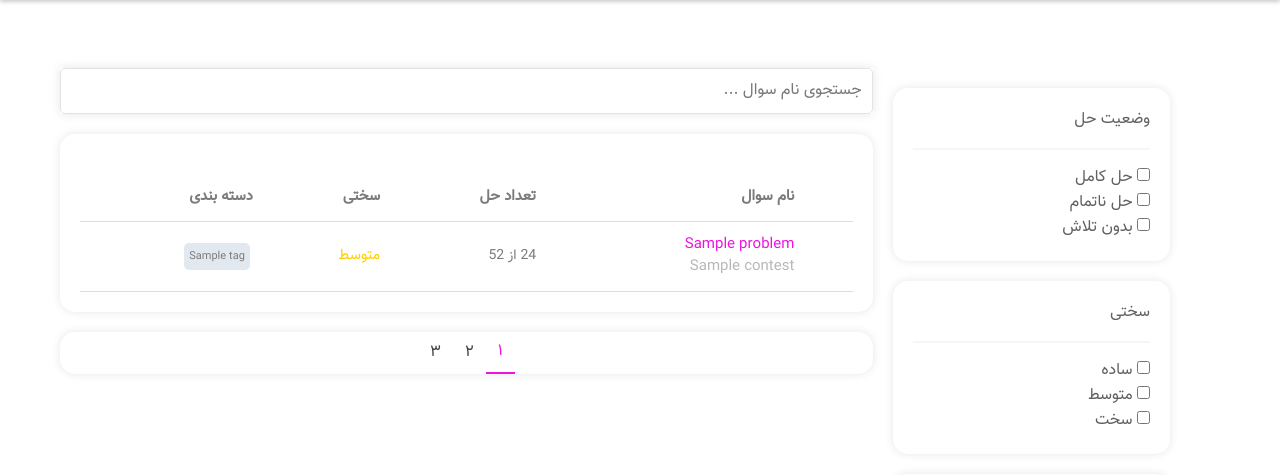
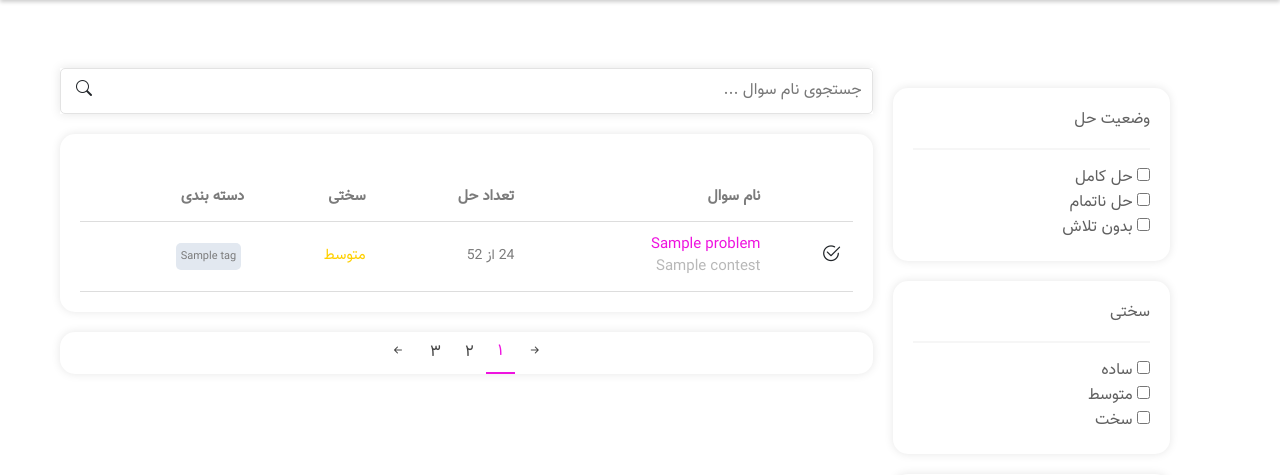
Before and after one commit to ali-hv/upcode, a Django app: page /problemset in a window 1280 px wide. Shown: the part 70-545 px from the top of the page. Run offline with Django 5.2, Linux system fonts and the light colour scheme; tables that the repository leaves empty hold one stand-in row (values such as "Sample post").

Commit message:
add bootstrap icon link

```diff
--- a/src/templates/base/base_ref.html
+++ b/src/templates/base/base_ref.html
@@ -6,5 +6,6 @@
 <meta name="description" content="با آپ کد مهارت هاتو قوی کن">
 <link href="" rel="icon">
 <link href="{% static 'base/css/style.css' %}" rel="stylesheet">
+<link rel="stylesheet" href="https://cdn.jsdelivr.net/npm/bootstrap-icons@1.5.0/font/bootstrap-icons.css" />
 <link href="https://cdn.jsdelivr.net/npm/bootstrap@5.3.2/dist/css/bootstrap.min.css" rel="stylesheet" integrity="sha384-T3c6CoIi6uLrA9TneNEoa7RxnatzjcDSCmG1MXxSR1GAsXEV/Dwwykc2MPK8M2HN" crossorigin="anonymous">
 <script src="https://cdn.jsdelivr.net/npm/bootstrap@5.3.2/dist/js/bootstrap.bundle.min.js" integrity="sha384-C6RzsynM9kWDrMNeT87bh95OGNyZPhcTNXj1NW7RuBCsyN/o0jlpcV8Qyq46cDfL" crossorigin="anonymous"></script>
```
